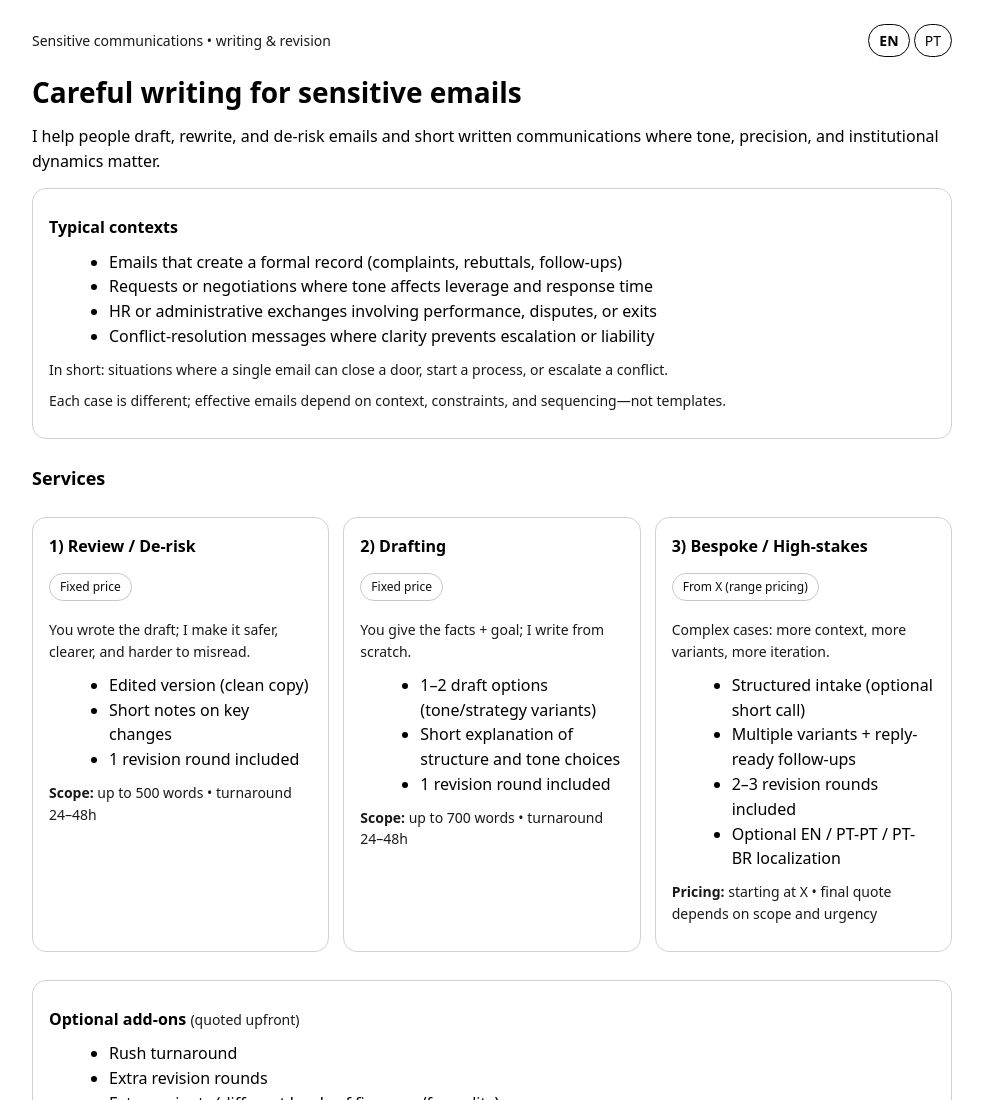
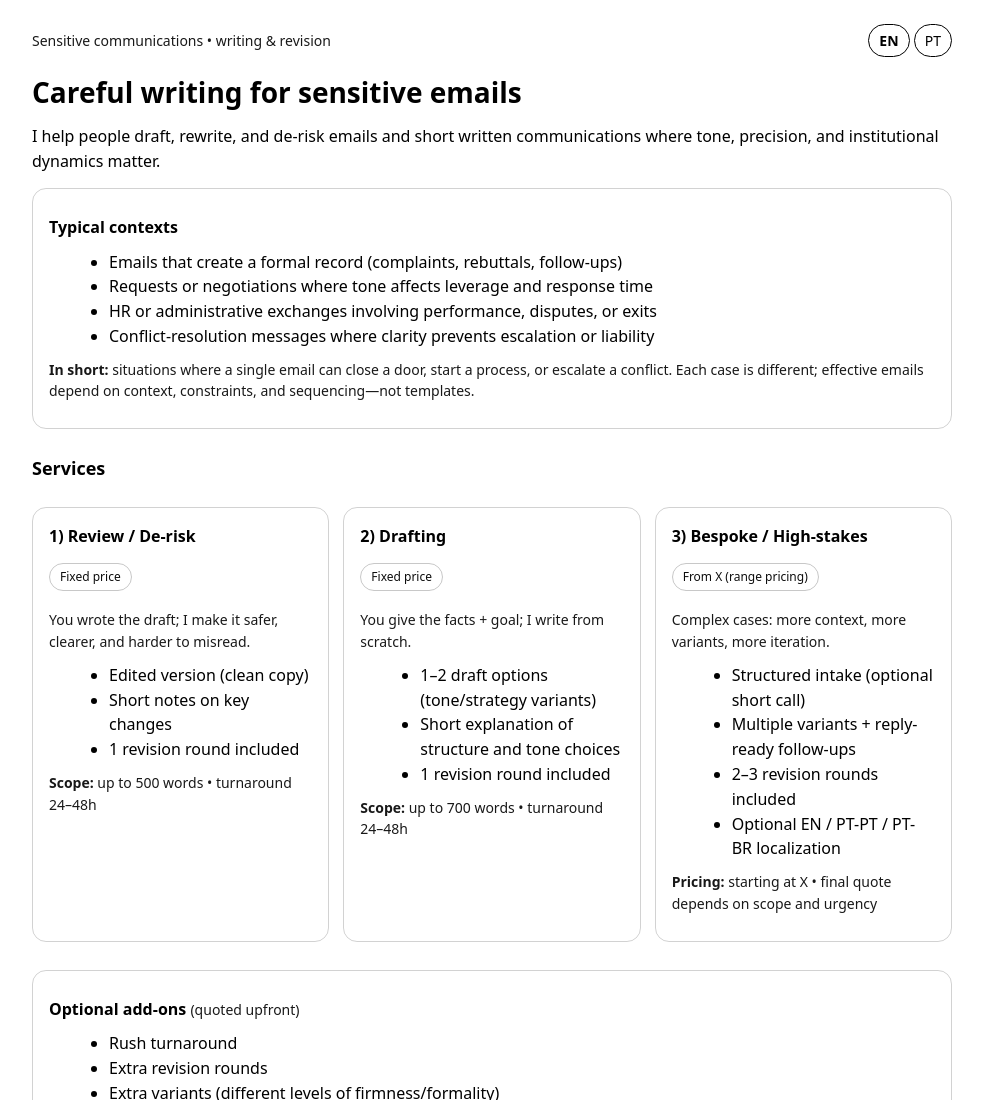
Before and after one commit to GuilhermeMMateus/guilhermemmateus.github.io, a plain HTML site: page index.html in a window 1280 px wide. Shown: the top 1100 px of the page, without its empty margins (148-1131 px from the left). Drawn offline with Linux system fonts and the light colour scheme.

Commit message:
Emphasize summary with strong tag in index.html

```diff
--- a/index.html
+++ b/index.html
@@ -84,9 +84,7 @@
           <li>Conflict-resolution messages where clarity prevents escalation or liability</li>
         </ul>
         <p class="note">
-          In short: situations where a single email can close a door, start a process, or escalate a conflict.
-        </p>
-        <p class="note">
+          <strong>In short:</strong> situations where a single email can close a door, start a process, or escalate a conflict.
           Each case is different; effective emails depend on context, constraints, and sequencing—not templates.
         </p>
       </div>
```
